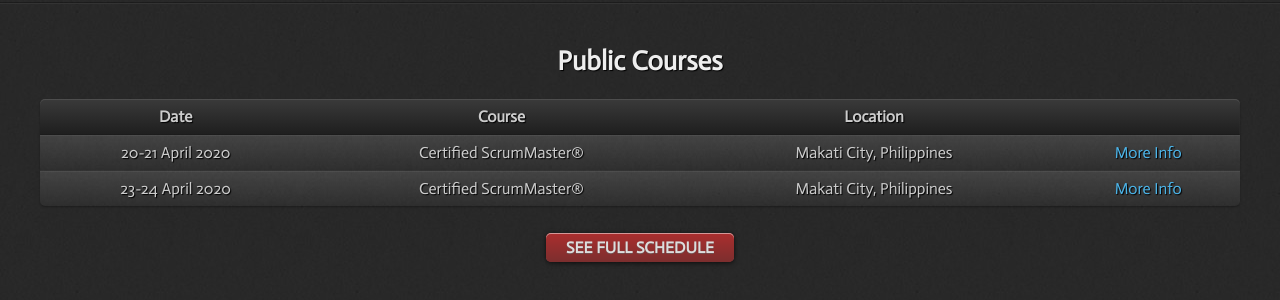
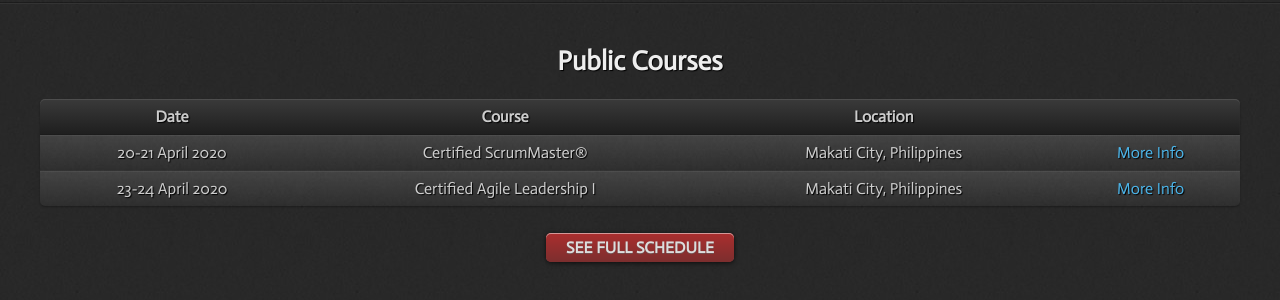
Before and after one commit to nerds-odd-e/odd-e.ph, a Jekyll site: the page built from index.html, in a window 1280 px wide. Shown: the part 731-1031 px from the top of the page. Built offline with Jekyll 4.4.1, drawn with Linux system fonts in a browser that asks for light colours.

Commit message:
Certified Agile Leadership

```diff
--- a/_posts/2020-04-23-certified-agile-leadership-i.html
+++ b/_posts/2020-04-23-certified-agile-leadership-i.html
@@ -2,7 +2,7 @@
 layout: default
 title: Certified Agile Leadership I Course - 23-24 April 2020, Makati City, Philippines | Odd-e Philippines
 description: Certified Agile Leadership I Course on 23-24 April 2020 at Makati City, Philippines.
-course: Certified ScrumMaster&reg;
+course: Certified Agile Leadership I
 schedule: 23-24 April 2020
 location: Makati City, Philippines
 categories: courses certified-agile-leadership
```
